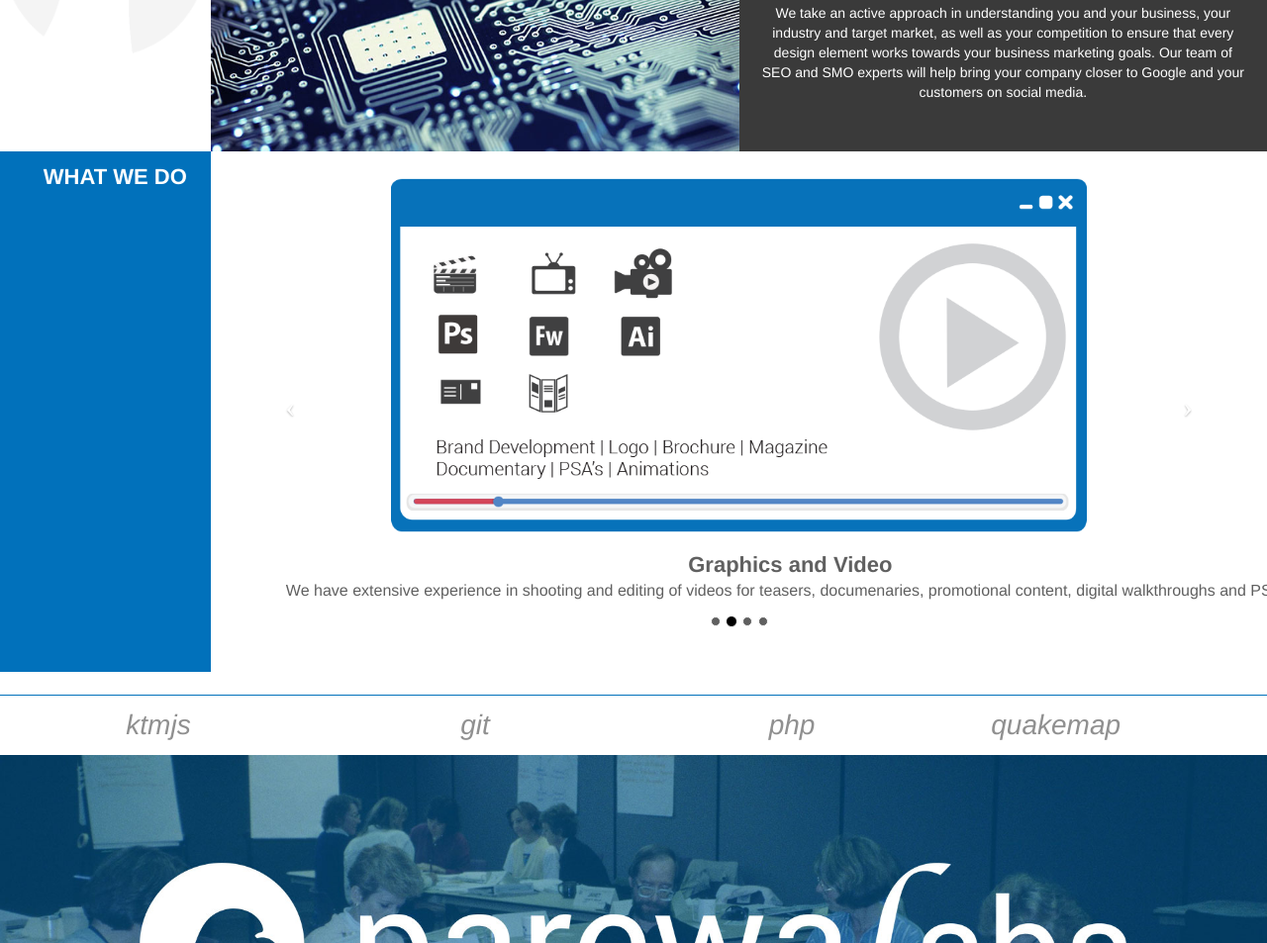
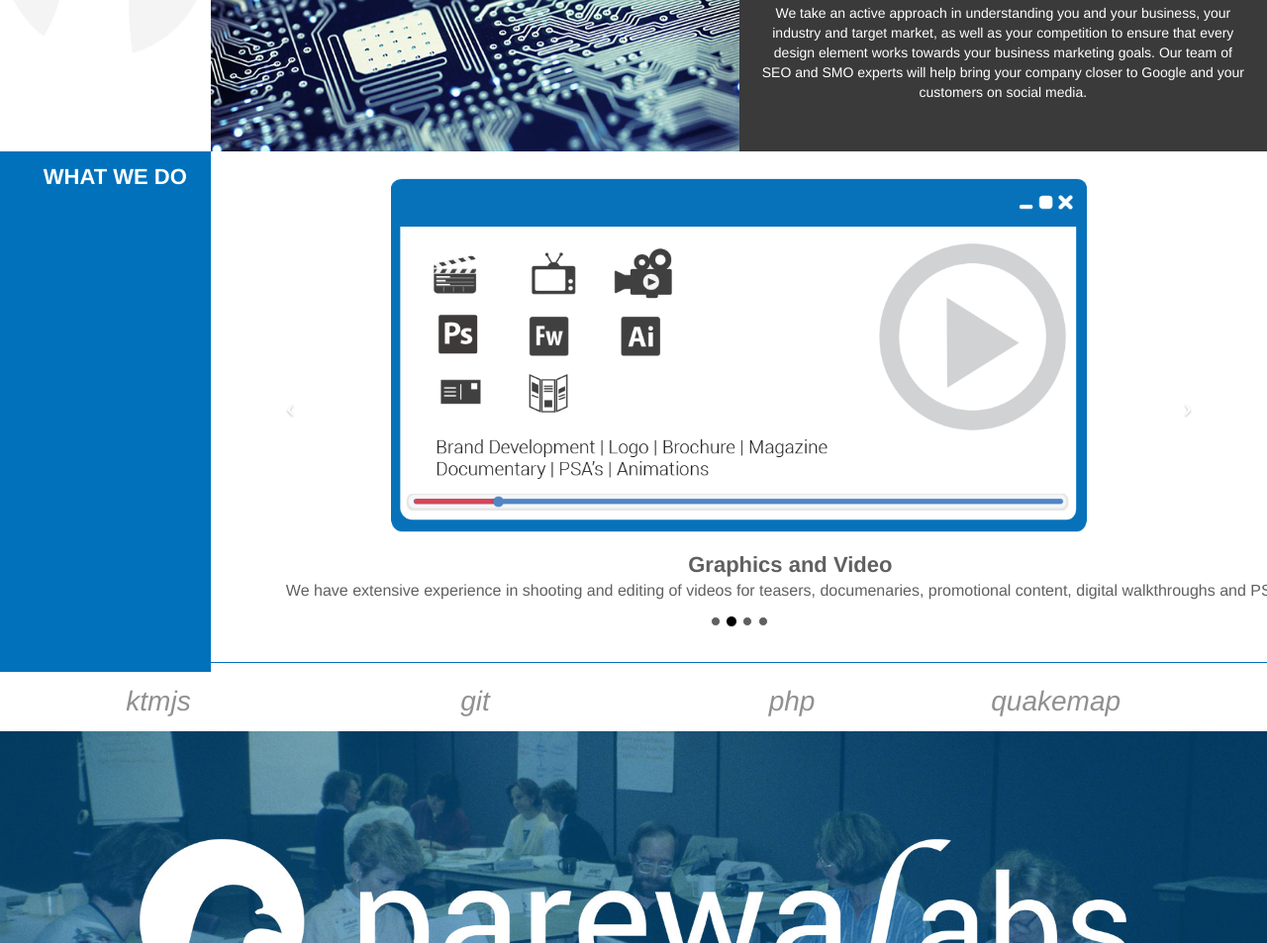
Before and after one commit to parewa-rajud/parewa-test, a plain HTML site: page index.html in a window 1280 px wide. Shown: the part 847-1800 px from the top of the page at 99% size. Drawn offline with Linux system fonts and the light colour scheme.

Commit message:
class naming

```diff
--- a/css/main.css
+++ b/css/main.css
@@ -86,13 +86,13 @@ body, html{
     clear:both;
     margin-top:50px!important;
 }
-.what_we_do{
+.slider_area{
     border-bottom: 1px solid #0171BB;
     min-height:500px;
 
 }
 @media (max-width: 767px) {
-   .what_we_do{
+   .slider_area{
     border-bottom: 1px solid #0171BB;
     min-height:450px;
 }
@@ -103,9 +103,9 @@ body, html{
 
 }
 @media only screen and (min-width : 1200px) {
-        .what_we_do{
+        .slider_area{
     border-bottom: 1px solid #0171BB;
-    min-height:550px;
+    min-height:500px;
     height:100%;
 
 }
```
